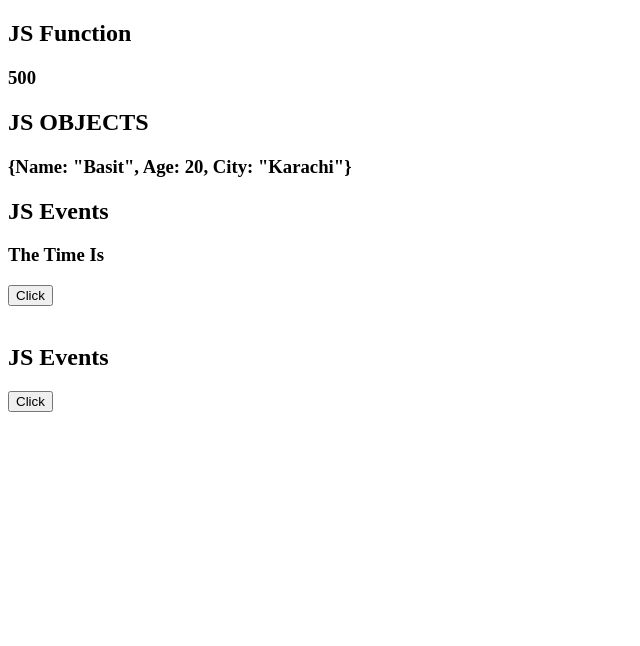
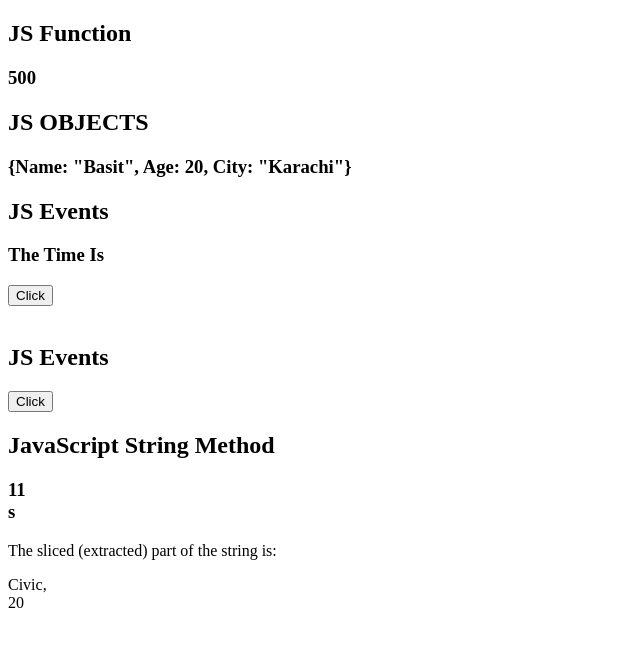
Before and after one commit to SaadHasnain15/XML---JSON-3---05, a plain HTML site: page Programming with JS/index.html in a window 1280 px wide. Shown: the whole page, without its empty margins (0-640 px from the left). Drawn offline with Linux system fonts and the light colour scheme.

Commit message:
String Method

```diff
--- a/Programming with JS/index.html
+++ b/Programming with JS/index.html
@@ -1,10 +1,12 @@
 <!DOCTYPE html>
 <html lang="en">
+
 <head>
     <meta charset="UTF-8">
     <meta name="viewport" content="width=device-width, initial-scale=1.0">
     <title>Programming With JS</title>
 </head>
+
 <body>
     <h2>JS Function</h2>
     <h3 id="demo"></h3>
@@ -20,7 +22,13 @@
     <h2>JS Events</h2>
     <button onclick="this.innerHTML = Date()">Click</button>
 
+    <h2>JavaScript String Method</h2>
+    <h3 id="method"></h3>
+    <p>The sliced (extracted) part of the string is:</p>
+    <p id="dem"></p>
 
-<script src="/Programming with JS/index.js"></script>
+
+    <script src="/Programming with JS/index.js"></script>
 </body>
+
 </html>
--- a/Programming with JS/index.js
+++ b/Programming with JS/index.js
@@ -11,3 +11,12 @@ let Students = `{Name: "Basit", Age: 20, City: "Karachi"}`;
 
 // JS OBJECT ARRAY
 document.getElementById('object').innerHTML = Students;
+
+//JavaScript String Method
+
+let std = 'Abdul Basit';
+document.getElementById('method').innerHTML = std.length + "<br>" + std.at(8);
+
+let text = "Grande, Civic, Prius";
+let part = text.slice(8 , 15);
+document.getElementById('dem').innerHTML = part + "<br>" + text.length;
```
